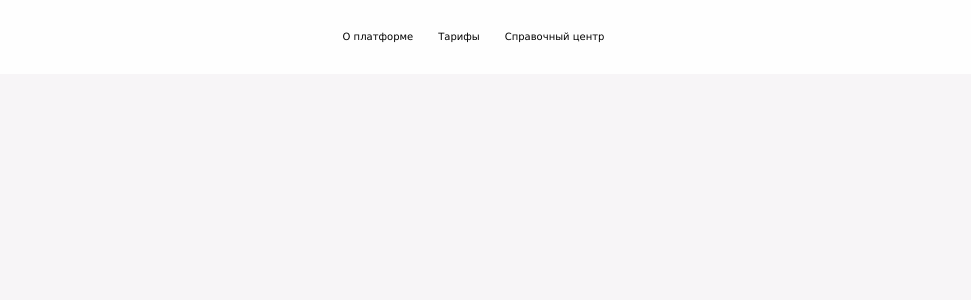
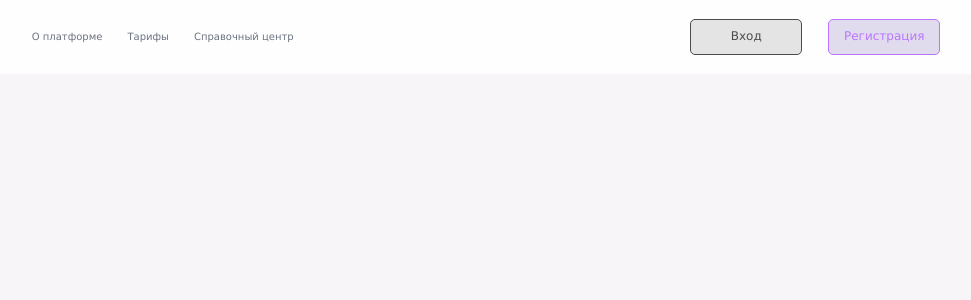
Before and after one commit to samsak1990/AppCoursesProject, a React (Create React App) app: page / in a window 1280 px wide. Shown: the top 300 px of the page, without its empty margins (154-1125 px from the left). Built offline with nearby package versions, Linux system fonts and the light colour scheme.

Commit message:
Added header's buttons

```diff
--- /dev/null
+++ b/src/components/elements/ButtonsHeader.jsx
@@ -0,0 +1,13 @@
+import React from "react";
+import Buttons from "../../styles/elements/ButtonsHeader.css";
+
+const ButtonsHeader = ()=>{
+    return(
+        <Buttons.ButtonsContainer>
+            <Buttons.ButtonGrey>Вход</Buttons.ButtonGrey>
+            <Buttons.ButtonViolet>Регистрация</Buttons.ButtonViolet>
+        </Buttons.ButtonsContainer>
+    )
+}
+
+export default ButtonsHeader
--- a/src/components/elements/MenuComp.jsx
+++ b/src/components/elements/MenuComp.jsx
@@ -7,10 +7,9 @@ const MenuComp = ()=>{
     return(
         <Menu.MenuContainer>
             {
-                menuLinks.map(link=>{
-                    console.log(link)
+                menuLinks.map((link, i)=>{
                     return (
-                        <Menu.Links>{link.name}</Menu.Links>
+                        <Menu.Links key={i}>{link.name}</Menu.Links>
                     )
                 })
             }
--- a/src/components/views/HeaderComp.jsx
+++ b/src/components/views/HeaderComp.jsx
@@ -1,5 +1,6 @@
 import React from "react";
 import MenuComp from "../elements/MenuComp";
+import ButtonsHeader from "../elements/ButtonsHeader";
 import Header from "../../styles/views/Header.css";
 
 const HeaderComp = ()=>{
@@ -7,6 +8,7 @@ const HeaderComp = ()=>{
         <>
             <Header>
                 <MenuComp/>
+                <ButtonsHeader/>
             </Header>
         </>
     )
--- /dev/null
+++ b/src/styles/elements/ButtonsHeader.css.js
@@ -0,0 +1,33 @@
+import styled from "styled-components";
+
+const Buttons = {
+    ButtonsContainer: styled.div`
+        display: flex;
+        justify-content: space-around;
+        align-items: center;
+        width: 250px;
+        height: 36px;
+        font-size: 12px;
+    `,
+    ButtonGrey: styled.button`
+        background-color: #e4e4e4;
+        border: 1px solid rgb(77, 76, 76);
+        border-radius: 5px;
+        color:rgb(77, 76, 76);
+        width: 112px;
+        height: 36px;
+        cursor: pointer;
+        margin-right: 26px;
+    `,
+    ButtonViolet: styled.button`
+        background-color: #e0dced;
+        border: 1px solid #ba75ff;
+        border-radius: 5px;
+        color:#ba75ff;
+        width: 112px;
+        height: 36px;
+        cursor: pointer;
+    `
+}
+
+export default Buttons
--- a/src/styles/elements/Menu.css.js
+++ b/src/styles/elements/Menu.css.js
@@ -7,6 +7,7 @@ const Menu = {
         padding: 0;
         font-size: 10px;
         align-items: center;
+        color: #6b7280;
     `,
     Links: styled.li`
         list-style: none;
--- a/src/styles/views/Header.css.js
+++ b/src/styles/views/Header.css.js
@@ -3,6 +3,7 @@ import styled from 'styled-components'
 const Header = styled.header`
     display: flex;
     justify-content: space-around;
+    align-items: center;
     width: 100%;
     background-color: #FEFEFE;
     height: 74px;
```
Also changed, not shown: src/components/elements/ButtonHeader.jsx (deleted), src/styles/elements/ButtonHeader.js (deleted).
